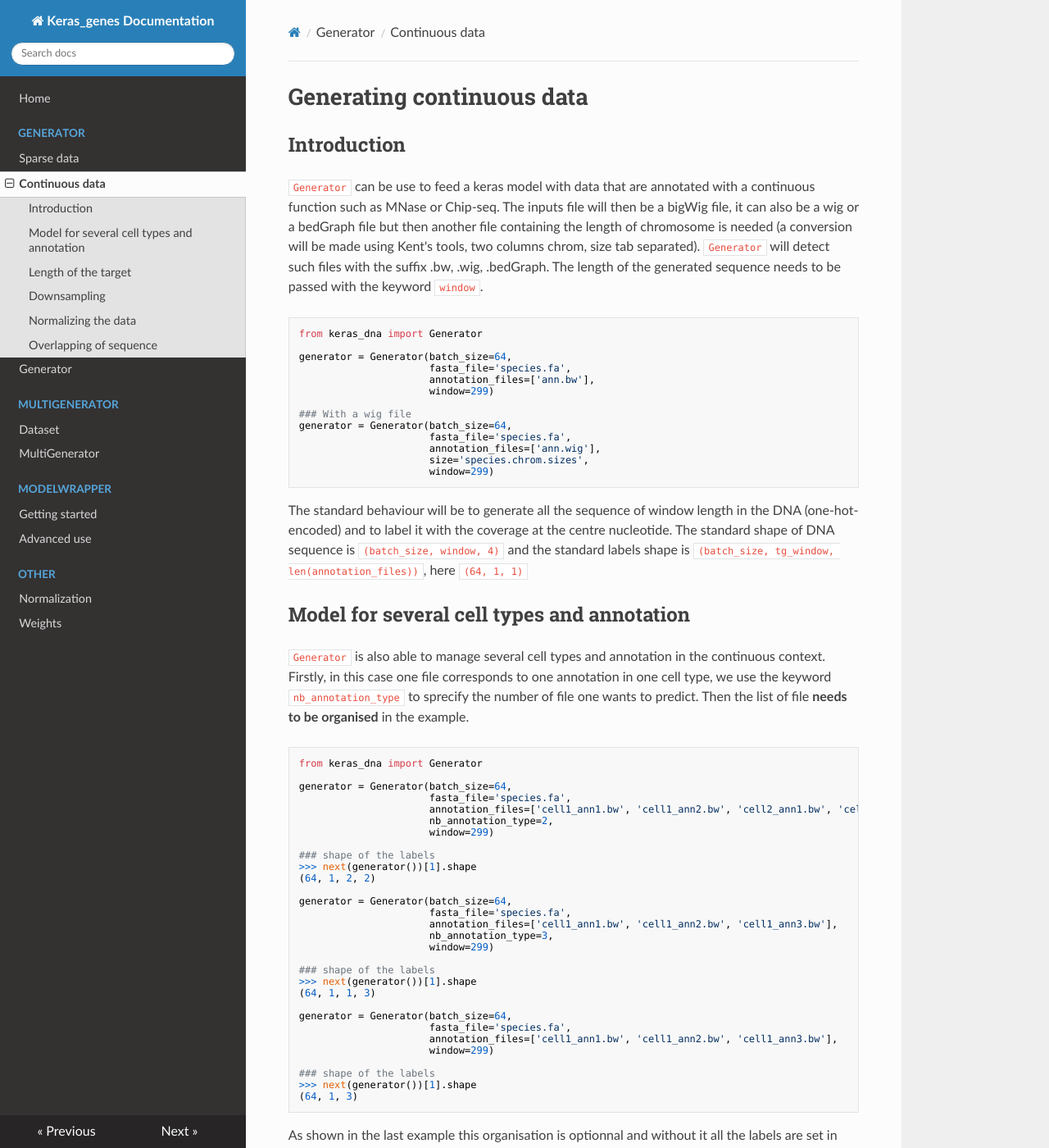
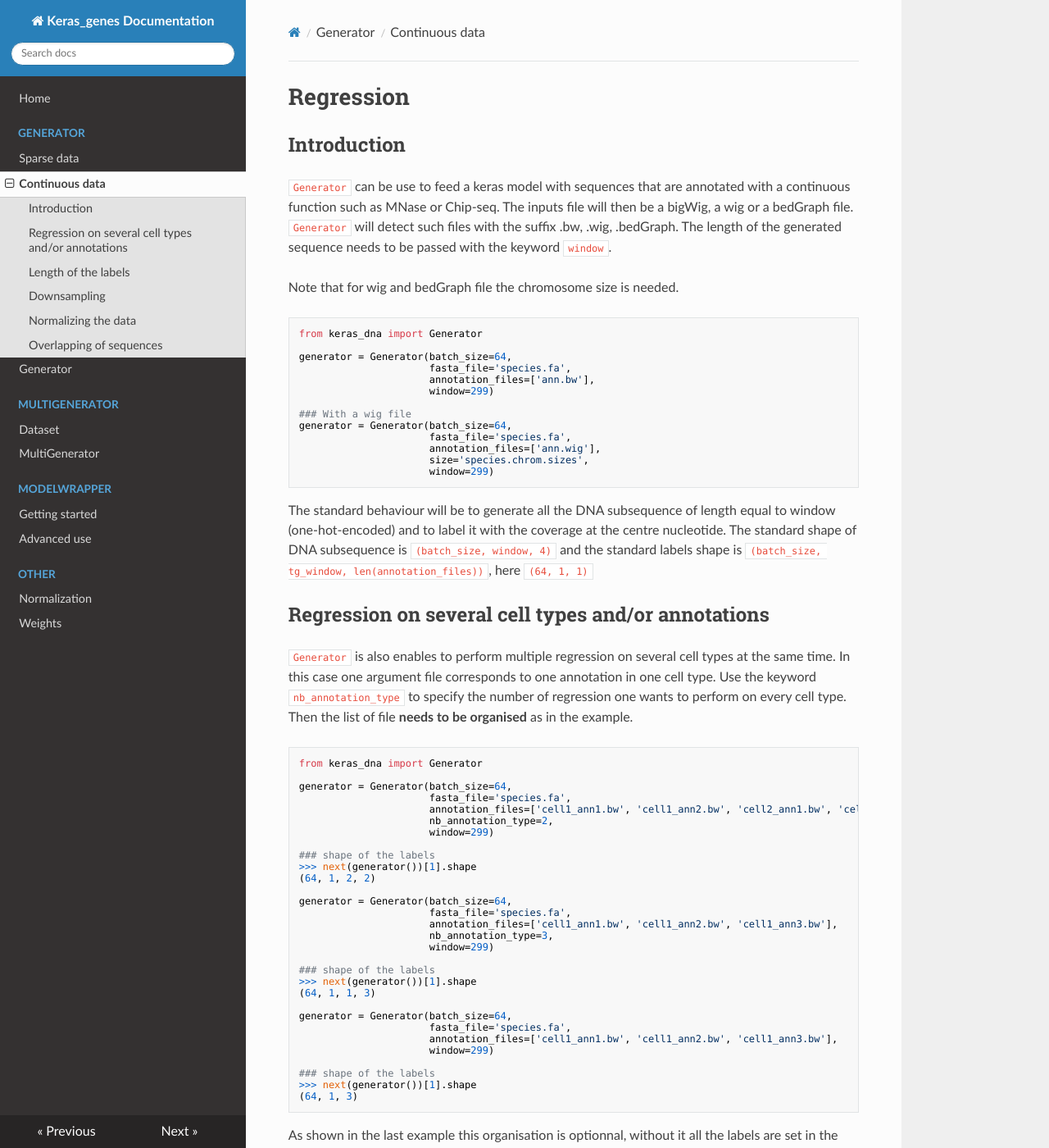
Before and after one commit to etirouthier/keras_dna, an MkDocs documentation site: the page built from docs/continuous.md, in a window 1280 px wide and 1400 px high. Shown: the whole window at 82% size. Built offline with MkDocs 1.6.1, drawn with Linux system fonts in a browser that asks for light colours; nearby versions of some CDN libraries; some of the changed text lies outside the part shown.

Commit message:
Update continuous.md

````diff
--- a/docs/continuous.md
+++ b/docs/continuous.md
@@ -1,8 +1,10 @@
-# Generating continuous data
+# Regression
 
 ## Introduction
 
-`Generator` can be use to feed a keras model with data that are annotated with a continuous function such as MNase or Chip-seq. The inputs file will then be a bigWig file, it can also be a wig or a bedGraph file but then another file containing the length of chromosome is needed (a conversion will be made using Kent's tools, two columns chrom, size tab separated). `Generator` will detect such files with the suffix .bw, .wig, .bedGraph. The length of the generated sequence needs to be passed with the keyword `window`.
+`Generator` can be use to feed a keras model with sequences that are annotated with a continuous function such as MNase or Chip-seq. The inputs file will then be a bigWig, a wig or a bedGraph file. `Generator` will detect such files with the suffix .bw, .wig, .bedGraph. The length of the generated sequence needs to be passed with the keyword `window`.
+
+Note that for wig and bedGraph file the chromosome size is needed.
 
 ```python
 from keras_dna import Generator
@@ -20,11 +22,11 @@
                       window=299)
 ```
 
-The standard behaviour will be to generate all the sequence of window length in the DNA (one-hot-encoded) and to label it with the coverage at the centre nucleotide. The standard shape of DNA sequence is `(batch_size, window, 4)` and the standard labels shape is `(batch_size, tg_window, len(annotation_files))`, here `(64, 1, 1)`
+The standard behaviour will be to generate all the DNA subsequence of length equal to window (one-hot-encoded) and to label it with the coverage at the centre nucleotide. The standard shape of DNA subsequence is `(batch_size, window, 4)` and the standard labels shape is `(batch_size, tg_window, len(annotation_files))`, here `(64, 1, 1)`
 
-## Model for several cell types and annotation
+## Regression on several cell types and/or annotations
 
-`Generator` is also able to manage several cell types and annotation in the continuous context. Firstly, in this case one file corresponds to one annotation in one cell type, we use the keyword `nb_annotation_type` to sprecify the number of file one wants to predict. Then the list of file **needs to be organised** in the example.
+`Generator` is also enables to perform multiple regression on several cell types at the same time. In this case one argument file corresponds to one annotation in one cell type. Use the keyword `nb_annotation_type` to specify the number of regression one wants to perform on every cell type. Then the list of file **needs to be organised** as in the example.
 
 ```python
 from keras_dna import Generator
@@ -58,11 +60,11 @@
 >>> next(generator())[1].shape
 (64, 1, 3)
 ```
-As shown in the last example this organisation is optionnal and without it all the labels are set in the 2nd axis.
+As shown in the last example this organisation is optionnal, without it all the labels are set in the 2nd axis.
 
-## Length of the target
+## Length of the labels
 
-`Generator` anables us to change the length of the labels of a window with the keyword `tg_window`. DNA sequences are labeled with another sequence of length `tg_window` representing the coverage (centered).
+`Generator` enables us to change the length of the labels corresponding to a DNA window with the keyword `tg_window`. DNA sequences are labeled with a sequence of number of length `tg_window` representing the coverage (centered).
 
 ```python
 from keras_dna import Generator
@@ -80,7 +82,7 @@
 
 ## Downsampling
 
-As previously stated `Generator` can be used to train a seq2seq model, the first sequence being the DNA and the second the coverage, the default behaviour is to return the raw sequence of coverage values at the center of the DNA sequence. Using the keyword `downsampling` makes the `Generator` labelling the DNA sequence with the whole corresponding sequence of values but downsampled (if `tg_window` is smaller than `window` then it should divide `window`, if equal then `downsampling` is useless).
+As previously stated `Generator` can be used to train a seq2seq model, the first sequence being a DNA window and the second the coverage, the default behaviour is to return the raw sequence of coverage values at the center of the DNA window. Using the keyword `downsampling` the `Generator` labels the DNA window with the whole corresponding sequence of values but downsampled (if `tg_window` is smaller than `window` then it should divide `window`, if equal then `downsampling` is useless).
 
 ```python
 from keras_dna import Generator
@@ -124,11 +126,11 @@
                       normalization_mode=['max', 'perctrim'])
 ```
 
-**Warning :** note that some normalization values are obtained by subsampling the data for memory and time purpose.
+**Warning :** note that some normalization parameters are obtained by subsampling the data for memory and time purpose.
 
-## Overlapping of sequence
+## Overlapping of sequences
 
-In the case of a seq2seq model the keyword `overlapping` anables to keep all the data available (i.e with overlapping targets) or to keep only the data with non overlapping targets.
+In the case of a seq2seq model the keyword `overlapping` enables to generate either all the data available (i.e with overlapping targets) or to generate only the data with non overlapping targets.
 
 ```python
 from keras_dna import Generator
````
